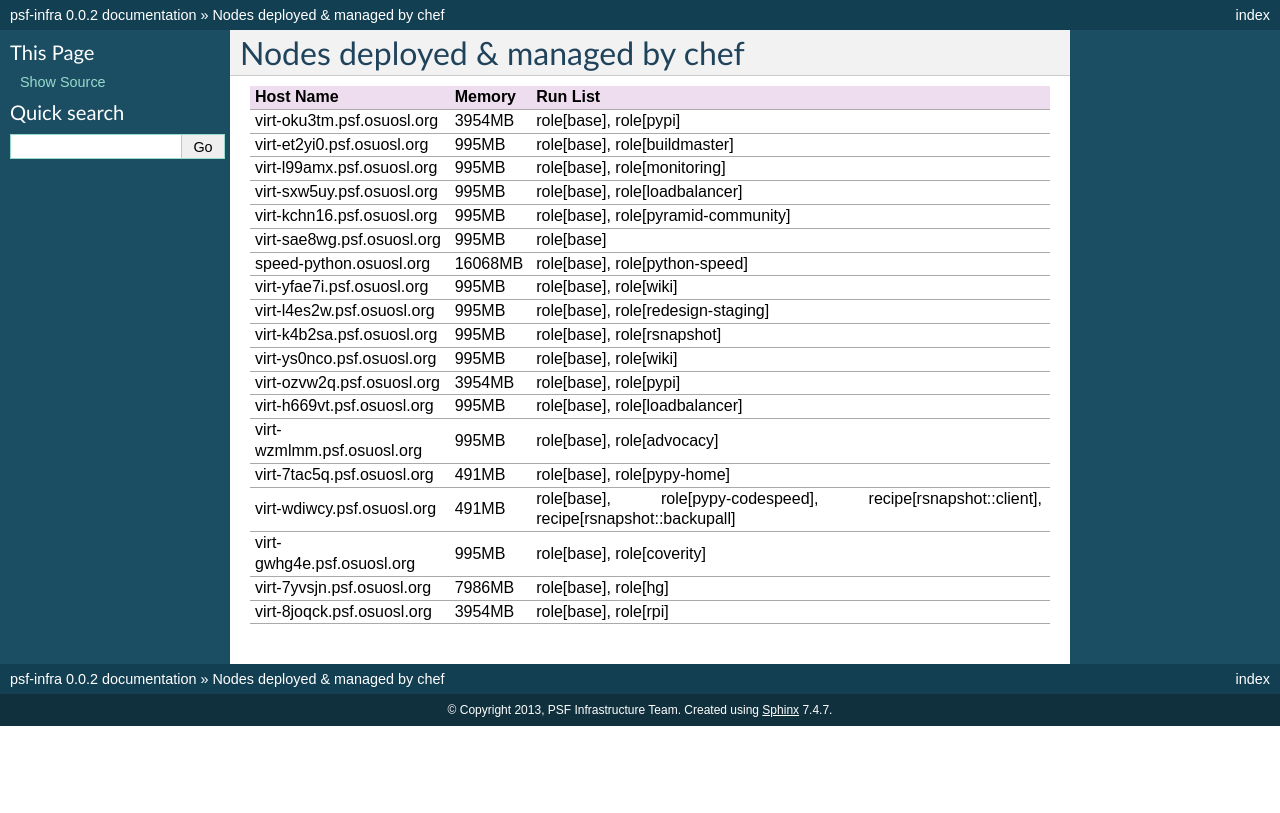
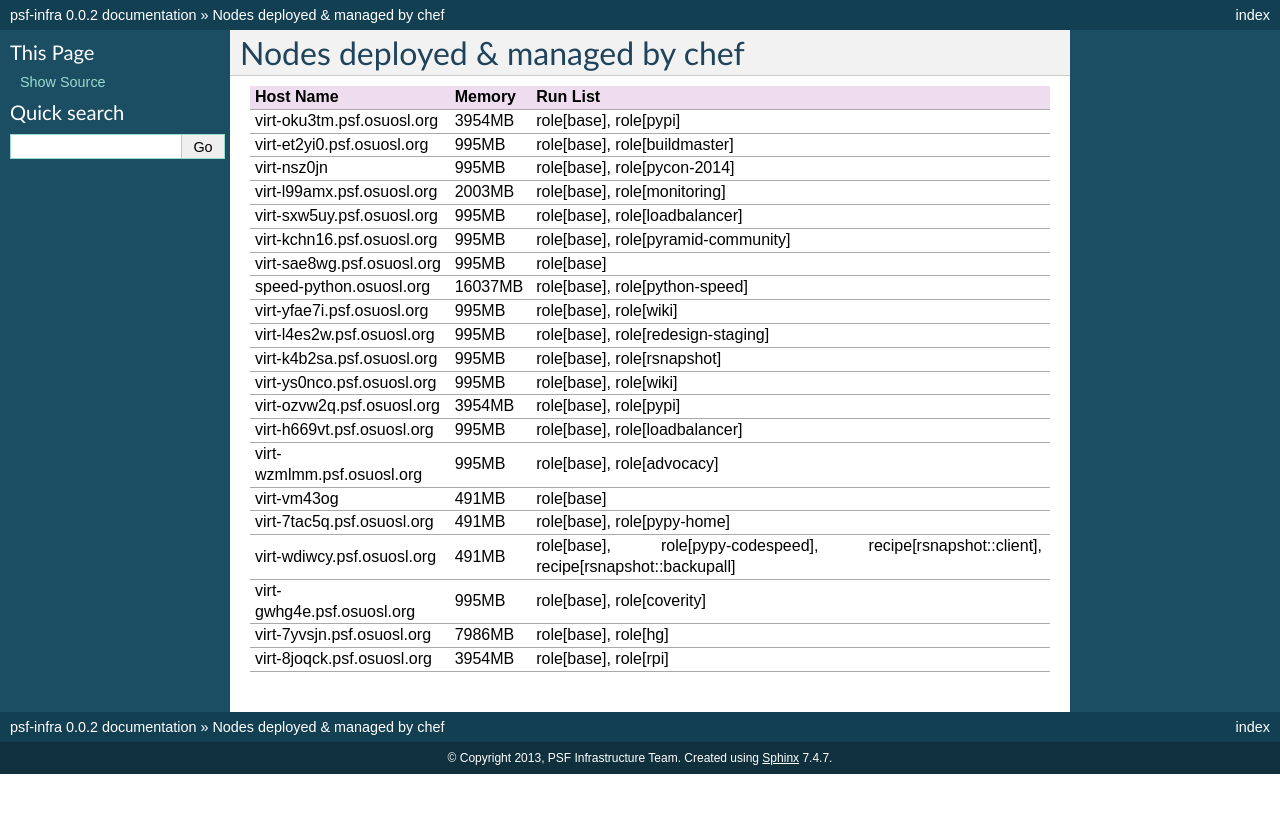
Before and after one commit to python/psf-chef, a Sphinx documentation site: the page built from doc/nodes.rst, in a window 1280 px wide. Shown: the top 813 px of the page. Built offline with Sphinx 7.4.7, drawn with Linux system fonts in a browser that asks for light colours.

Commit message:
start piecing together how I imagine we'll generate docs.

```diff
--- a/doc/nodes.rst
+++ b/doc/nodes.rst
@@ -8,7 +8,9 @@ Nodes deployed & managed by chef
 +------------------------------+---------+-------------------------------------------------------------------------------------------+
 | virt-et2yi0.psf.osuosl.org   | 995MB   | role[base], role[buildmaster]                                                             |
 +------------------------------+---------+-------------------------------------------------------------------------------------------+
-| virt-l99amx.psf.osuosl.org   | 995MB   | role[base], role[monitoring]                                                              |
+| virt-nsz0jn                  | 995MB   | role[base], role[pycon-2014]                                                              |
++------------------------------+---------+-------------------------------------------------------------------------------------------+
+| virt-l99amx.psf.osuosl.org   | 2003MB  | role[base], role[monitoring]                                                              |
 +------------------------------+---------+-------------------------------------------------------------------------------------------+
 | virt-sxw5uy.psf.osuosl.org   | 995MB   | role[base], role[loadbalancer]                                                            |
 +------------------------------+---------+-------------------------------------------------------------------------------------------+
@@ -16,7 +18,7 @@ Nodes deployed & managed by chef
 +------------------------------+---------+-------------------------------------------------------------------------------------------+
 | virt-sae8wg.psf.osuosl.org   | 995MB   | role[base]                                                                                |
 +------------------------------+---------+-------------------------------------------------------------------------------------------+
-| speed-python.osuosl.org      | 16068MB | role[base], role[python-speed]                                                            |
+| speed-python.osuosl.org      | 16037MB | role[base], role[python-speed]                                                            |
 +------------------------------+---------+-------------------------------------------------------------------------------------------+
 | virt-yfae7i.psf.osuosl.org   | 995MB   | role[base], role[wiki]                                                                    |
 +------------------------------+---------+-------------------------------------------------------------------------------------------+
@@ -32,6 +34,8 @@ Nodes deployed & managed by chef
 +------------------------------+---------+-------------------------------------------------------------------------------------------+
 | virt-wzmlmm.psf.osuosl.org   | 995MB   | role[base], role[advocacy]                                                                |
 +------------------------------+---------+-------------------------------------------------------------------------------------------+
+| virt-vm43og                  | 491MB   | role[base]                                                                                |
++------------------------------+---------+-------------------------------------------------------------------------------------------+
 | virt-7tac5q.psf.osuosl.org   | 491MB   | role[base], role[pypy-home]                                                               |
 +------------------------------+---------+-------------------------------------------------------------------------------------------+
 | virt-wdiwcy.psf.osuosl.org   | 491MB   | role[base], role[pypy-codespeed], recipe[rsnapshot::client], recipe[rsnapshot::backupall] |
```
Also changed, not shown: 1 other file.
